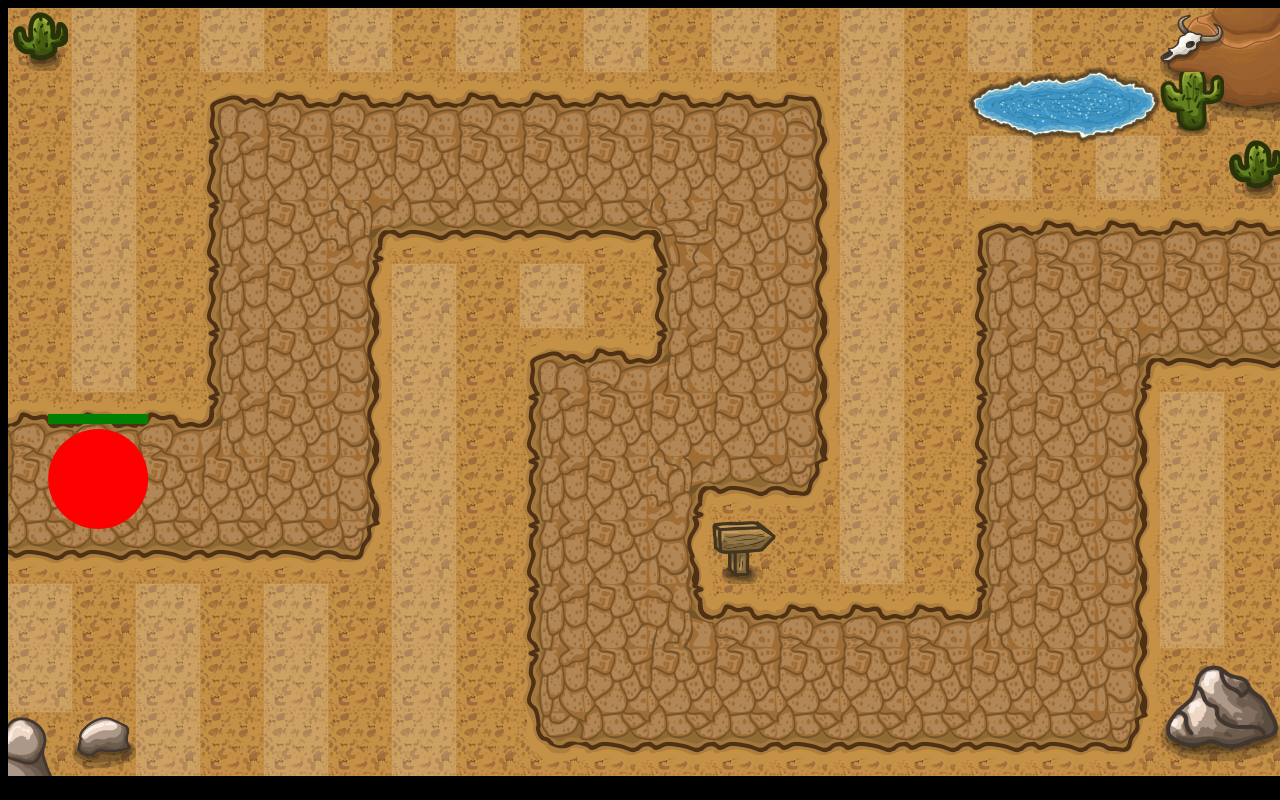
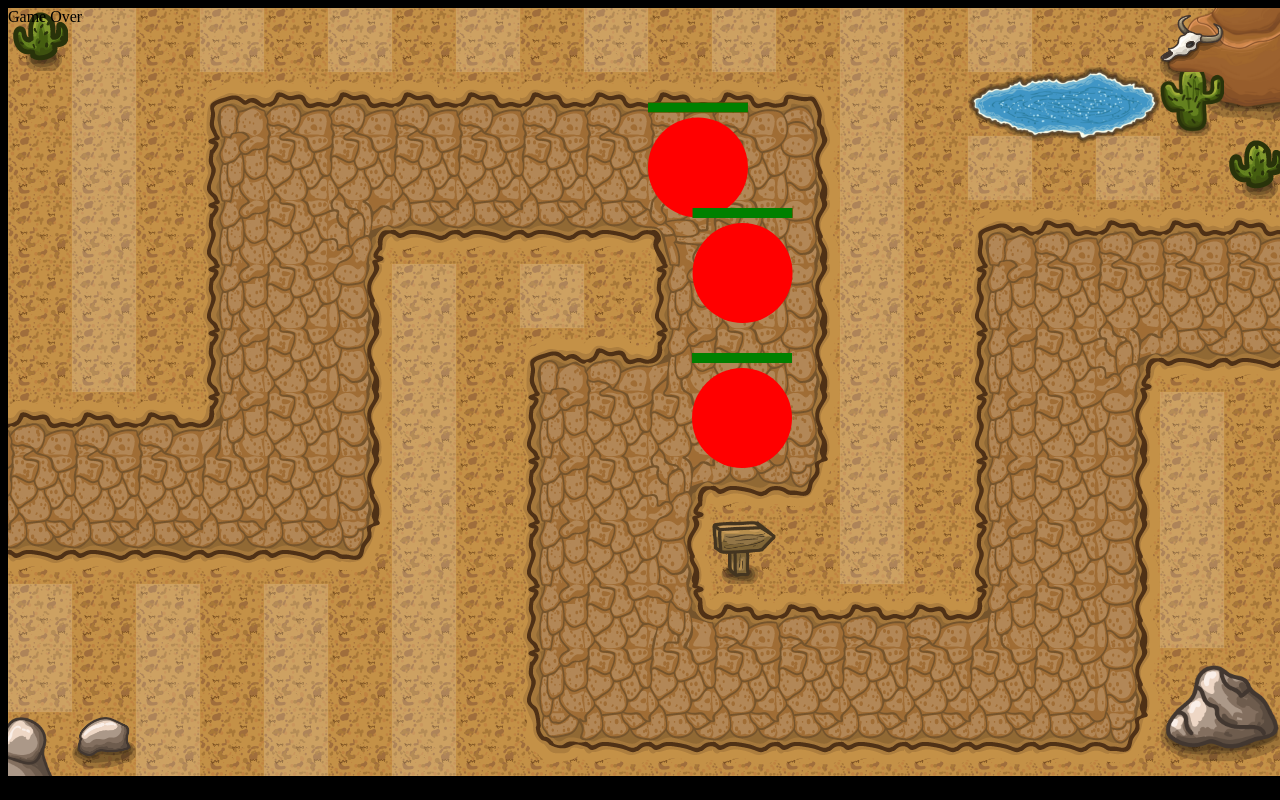
Before and after one commit to NylasDev/tower-defense, a plain HTML site: page index.html in a window 1280 px wide. Drawn offline with Linux system fonts and the light colour scheme.

Commit message:
gameover + finished waves + game over condition

```diff
--- a/index.html
+++ b/index.html
@@ -10,9 +10,19 @@
     body {
       background-color: black;
     }
+    .container {
+      position: relative;
+    }
+    .game-over {
+      position: absolute;
+      top: 0;
+    }
   </style>
   <body>
-    <canvas></canvas>
+    <div class="container">
+      <canvas></canvas>
+      <div class="game-over">Game Over</div>
+    </div>
     <script src="js/buildTiles.js"></script>
     <script src="js/waypoints.js"></script>
     <script src="js/classes.js"></script>
--- a/js/classes.js
+++ b/js/classes.js
@@ -37,6 +37,10 @@ class Enemy {
     };
     this.radius = 50;
     this.health = 100;
+    this.velocity = {
+      x: 0,
+      y: 0,
+    };
   }
   draw() {
     c.fillStyle = "red";
@@ -66,16 +70,23 @@ class Enemy {
     const xDistance = waypoint.x - this.center.x;
     const yDistance = waypoint.y - this.center.y;
     const angle = Math.atan2(yDistance, xDistance);
-    this.position.x += Math.cos(angle);
-    this.position.y += Math.sin(angle);
+
+    const speed = 5;
+    this.velocity.x = Math.cos(angle) * speed;
+    this.velocity.y = Math.sin(angle) * speed;
+
+    this.position.x += this.velocity.x;
+    this.position.y += this.velocity.y;
     this.center = {
       x: this.position.x + this.width / 2,
       y: this.position.y + this.height / 2,
     };
 
     if (
-      Math.round(this.center.x) === Math.round(waypoint.x) &&
-      Math.round(this.center.y) === Math.round(waypoint.y) &&
+      Math.abs(Math.round(this.center.x) - Math.round(waypoint.x)) <
+        Math.abs(this.velocity.x) &&
+      Math.abs(Math.round(this.center.y) - Math.round(waypoint.y)) <
+        Math.abs(this.velocity.y) &&
       this.waypointIndex < waypoints.length - 1
     ) {
       this.waypointIndex++;
--- a/js/index.js
+++ b/js/index.js
@@ -53,16 +53,33 @@ function spawnEnemies(spawnCount) {
 const buildings = [];
 let activeTile = undefined;
 let enemyCount = 3;
+let hearts = 10;
 spawnEnemies(3);
 
 function animate() {
-  requestAnimationFrame(animate);
+  const animationId = requestAnimationFrame(animate);
 
   c.drawImage(image, 0, 0);
 
   for (let i = enemies.length - 1; i >= 0; i--) {
     const enemy = enemies[i];
     enemy.update();
+
+    if (enemy.position.x > canvas.width) {
+      hearts -= 1;
+      enemies.splice(i, 1);
+      console.log(hearts);
+      if (hearts === 0) {
+        console.log(`gameover`);
+        cancelAnimationFrame(animationId);
+      }
+    }
+  }
+
+  //tracking total ammount of enemies
+  if (enemies.length === 0) {
+    enemyCount += 2;
+    spawnEnemies(enemyCount);
   }
 
   placementTiles.forEach((tile) => {
@@ -102,11 +119,6 @@ function animate() {
           }
         }
 
-        //tracking total ammount of enemies
-        if (enemies.length === 0) {
-          enemyCount += 2;
-          spawnEnemies(enemyCount);
-        }
         console.log(projectile.enemy.health);
         building.projectiles.splice(i, 1);
       }
```
